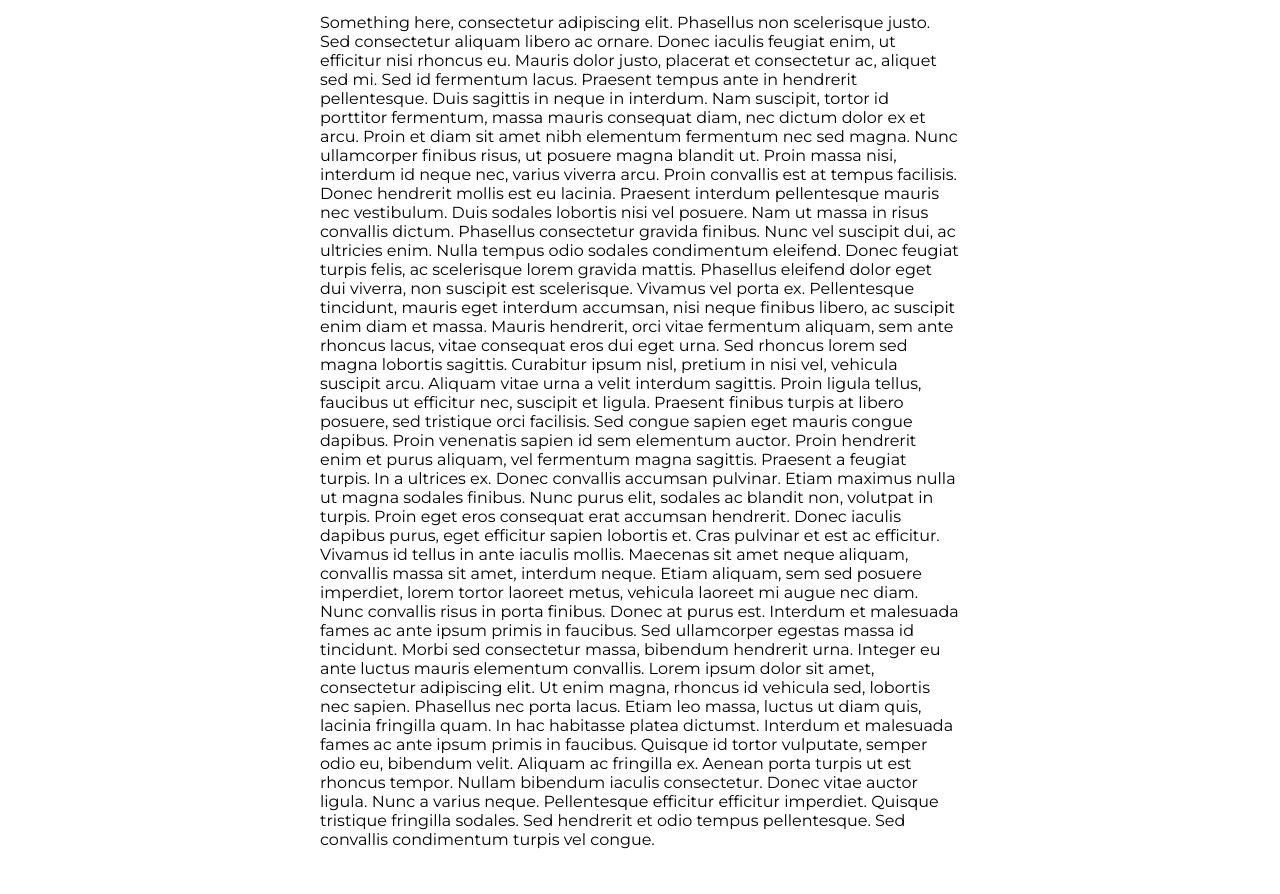
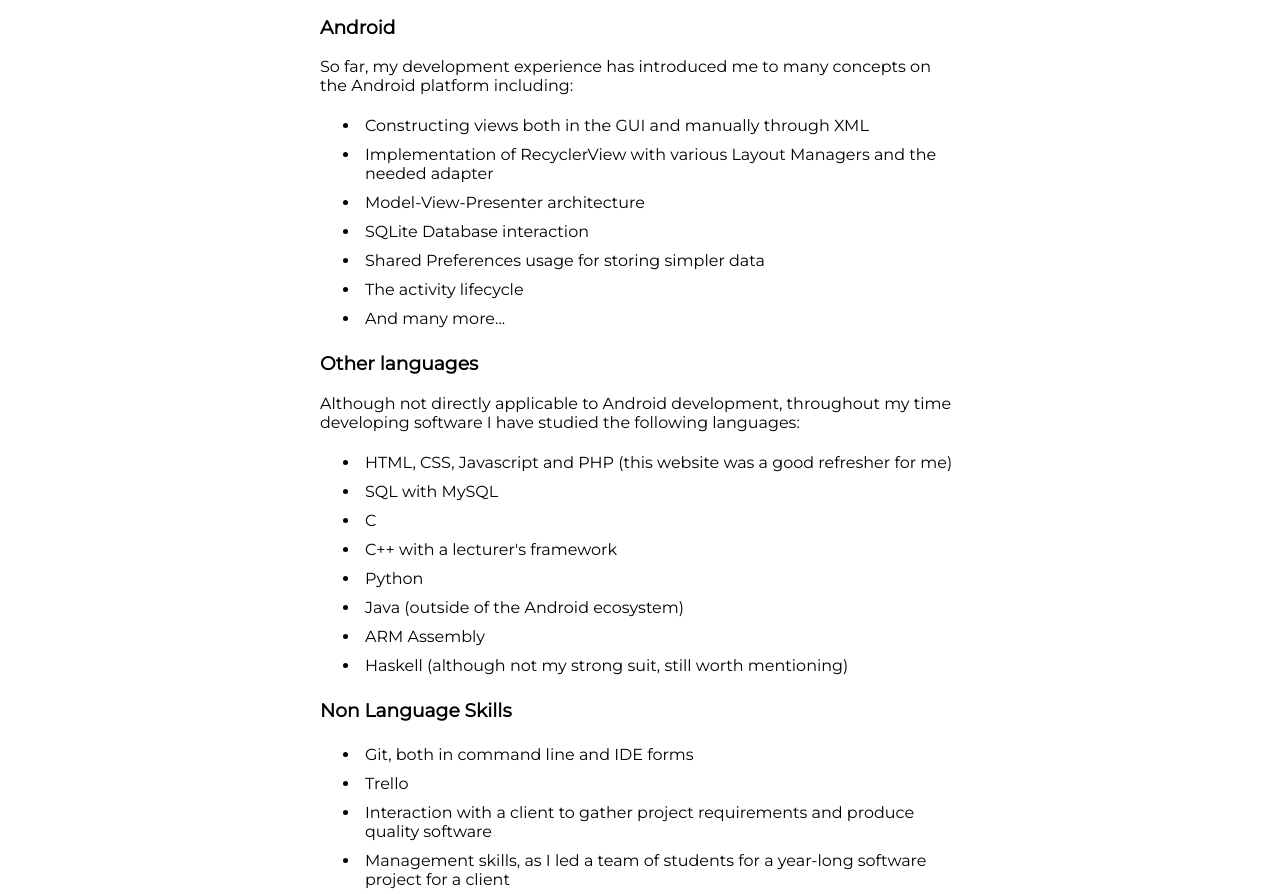
Before and after one commit to DantheCodingGui/portfolio, a plain HTML site: page skills.html in a window 1280 px wide. Shown: the part 183-1077 px from the top of the page. Before the commit the page ends 1032 px from the top, so only its background shows below. Drawn offline with Linux system fonts and the light colour scheme.

Commit message:
Skills page done and added extra styling to new home image

```diff
--- a/CSS/skills-style.css
+++ b/CSS/skills-style.css
@@ -0,0 +1,3 @@
+main li {
+  padding: 5px;
+}
--- a/skills.html
+++ b/skills.html
@@ -40,16 +40,45 @@
         <h1>Skills</h1>
       </div>
     </header>
-    <main> <p>
-      Something here, consectetur adipiscing elit. Phasellus non scelerisque justo. Sed consectetur aliquam libero ac ornare. Donec iaculis feugiat enim, ut efficitur nisi rhoncus eu. Mauris dolor justo, placerat et consectetur ac, aliquet sed mi. Sed id fermentum lacus. Praesent tempus ante in hendrerit pellentesque. Duis sagittis in neque in interdum. Nam suscipit, tortor id porttitor fermentum, massa mauris consequat diam, nec dictum dolor ex et arcu. Proin et diam sit amet nibh elementum fermentum nec sed magna. Nunc ullamcorper finibus risus, ut posuere magna blandit ut. Proin massa nisi, interdum id neque nec, varius viverra arcu. Proin convallis est at tempus facilisis.
+    <main>
+      <h3>Android</h3>
+      <p>So far, my development experience has introduced me to many concepts on
+        the Android platform including:</p>
+      <ul>
+        <li>Constructing views both in the GUI and manually through XML</li>
+        <li>Implementation of RecyclerView with various Layout Managers and the
+          needed adapter</li>
+        <li>Model-View-Presenter architecture</li>
+        <li>SQLite Database interaction</li>
+        <li>Shared Preferences usage for storing simpler data</li>
+        <li>The activity lifecycle</li>
+        <li>And many more...</li>
+      </ul>
 
-Donec hendrerit mollis est eu lacinia. Praesent interdum pellentesque mauris nec vestibulum. Duis sodales lobortis nisi vel posuere. Nam ut massa in risus convallis dictum. Phasellus consectetur gravida finibus. Nunc vel suscipit dui, ac ultricies enim. Nulla tempus odio sodales condimentum eleifend. Donec feugiat turpis felis, ac scelerisque lorem gravida mattis. Phasellus eleifend dolor eget dui viverra, non suscipit est scelerisque. Vivamus vel porta ex. Pellentesque tincidunt, mauris eget interdum accumsan, nisi neque finibus libero, ac suscipit enim diam et massa. Mauris hendrerit, orci vitae fermentum aliquam, sem ante rhoncus lacus, vitae consequat eros dui eget urna.
+      <h3>Other languages</h3>
+      <p>Although not directly applicable to Android development, throughout my
+        time developing software I have studied the following languages:</p>
+        <ul>
+          <li>HTML, CSS, Javascript and PHP (this website was a good refresher
+            for me)</li>
+          <li>SQL with MySQL</li>
+          <li>C</li>
+          <li>C++ with a lecturer's framework</li>
+          <li>Python</li>
+          <li>Java (outside of the Android ecosystem)</li>
+          <li>ARM Assembly</li>
+          <li>Haskell (although not my strong suit, still worth mentioning)</li>
+        </ul>
 
-Sed rhoncus lorem sed magna lobortis sagittis. Curabitur ipsum nisl, pretium in nisi vel, vehicula suscipit arcu. Aliquam vitae urna a velit interdum sagittis. Proin ligula tellus, faucibus ut efficitur nec, suscipit et ligula. Praesent finibus turpis at libero posuere, sed tristique orci facilisis. Sed congue sapien eget mauris congue dapibus. Proin venenatis sapien id sem elementum auctor. Proin hendrerit enim et purus aliquam, vel fermentum magna sagittis. Praesent a feugiat turpis. In a ultrices ex. Donec convallis accumsan pulvinar.
-
-Etiam maximus nulla ut magna sodales finibus. Nunc purus elit, sodales ac blandit non, volutpat in turpis. Proin eget eros consequat erat accumsan hendrerit. Donec iaculis dapibus purus, eget efficitur sapien lobortis et. Cras pulvinar et est ac efficitur. Vivamus id tellus in ante iaculis mollis. Maecenas sit amet neque aliquam, convallis massa sit amet, interdum neque. Etiam aliquam, sem sed posuere imperdiet, lorem tortor laoreet metus, vehicula laoreet mi augue nec diam. Nunc convallis risus in porta finibus. Donec at purus est. Interdum et malesuada fames ac ante ipsum primis in faucibus. Sed ullamcorper egestas massa id tincidunt. Morbi sed consectetur massa, bibendum hendrerit urna. Integer eu ante luctus mauris elementum convallis.
-
-Lorem ipsum dolor sit amet, consectetur adipiscing elit. Ut enim magna, rhoncus id vehicula sed, lobortis nec sapien. Phasellus nec porta lacus. Etiam leo massa, luctus ut diam quis, lacinia fringilla quam. In hac habitasse platea dictumst. Interdum et malesuada fames ac ante ipsum primis in faucibus. Quisque id tortor vulputate, semper odio eu, bibendum velit. Aliquam ac fringilla ex. Aenean porta turpis ut est rhoncus tempor. Nullam bibendum iaculis consectetur. Donec vitae auctor ligula. Nunc a varius neque. Pellentesque efficitur efficitur imperdiet. Quisque tristique fringilla sodales. Sed hendrerit et odio tempus pellentesque. Sed convallis condimentum turpis vel congue.
-        </p></main>
+      <h3>Non Language Skills</h3>
+      <ul>
+        <li>Git, both in command line and IDE forms</li>
+        <li>Trello</li>
+        <li>Interaction with a client to gather project requirements and produce
+        quality software</li>
+        <li>Management skills, as I led a team of students for a year-long software
+        project for a client</li>
+      </ul>
+    </main>
   </body>
 </html>
```
Also changed, not shown: CSS/home-style.css (+12 -2 lines), 1 other file.
